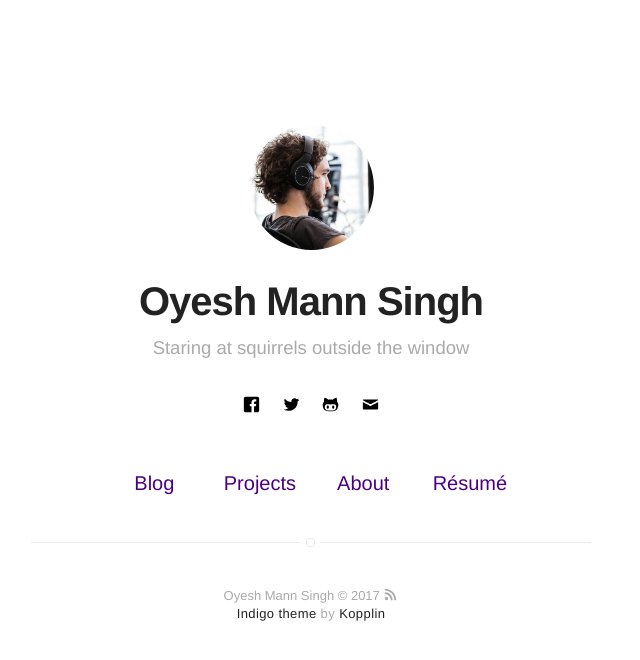
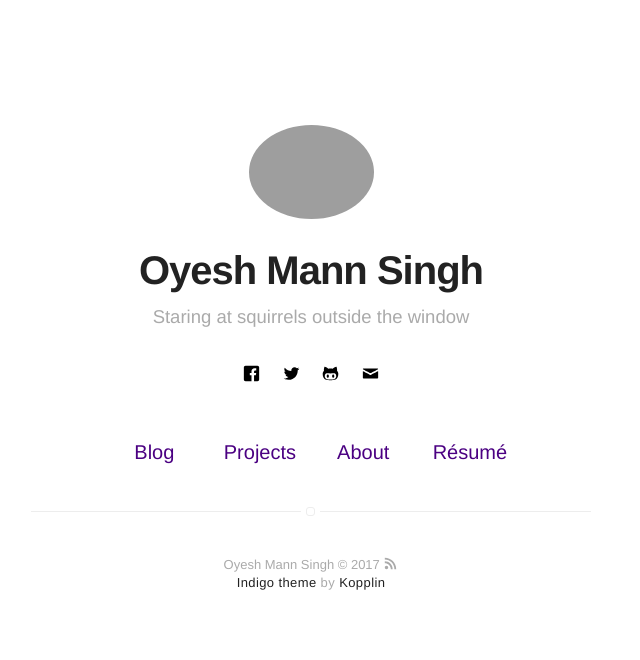
Before and after one commit to oya163/oya163.github.io, a Jekyll site: the page built from index.html, in a window 1280 px wide. Shown: the top 660 px of the page, without its empty margins (329-969 px from the left). Built offline with Jekyll 4.4.1, drawn with Linux system fonts in a browser that asks for light colours.

Commit message:
Update profile pic

```diff
--- a/_config.yml
+++ b/_config.yml
@@ -8,7 +8,7 @@ description: A blog about technology and stuff related
 # if it's an external image, update below for true
 # better with square images
 external-image: false
-picture: assets/images/profile.jpg
+picture: assets/images/oyesh_public_pic.jpg
 
 # If you want to include your resume, set to true
 # and specify source (external or local).
```
